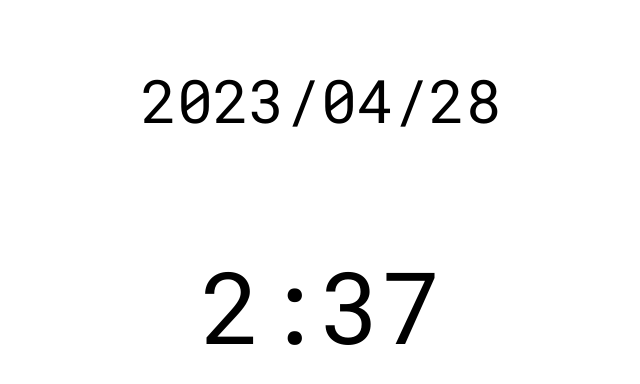
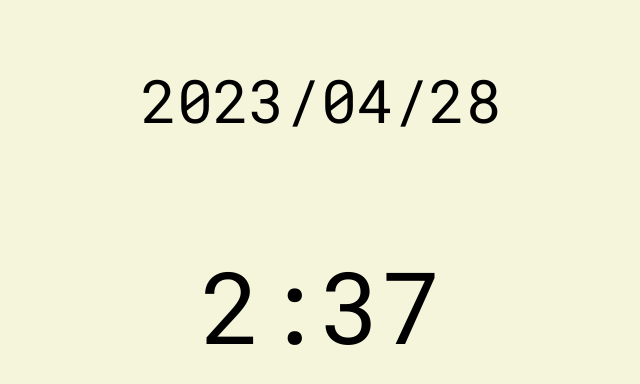
Before and after one commit to haruto17/react-clock, a React (Create React App) app: page / in a window 1280 px wide. Shown: the top 384 px of the page, without its empty margins (319-959 px from the left). Built offline with nearby package versions, Linux system fonts and the light colour scheme.

Commit message:
背景色の変更

```diff
--- a/src/App.css
+++ b/src/App.css
@@ -1,3 +1,7 @@
+body {
+  background-color: beige;
+}
+
 .App {
   text-align: center;
 }
--- a/src/App.js
+++ b/src/App.js
@@ -4,9 +4,11 @@ import Clock from './Clock';
 
 function App() {
   return (
-    <div className="App">
-      <Clock/>
-    </div>
+    <body>
+      <div className="App">
+        <Clock/>
+      </div>
+    </body>
   );
 }
 
```
